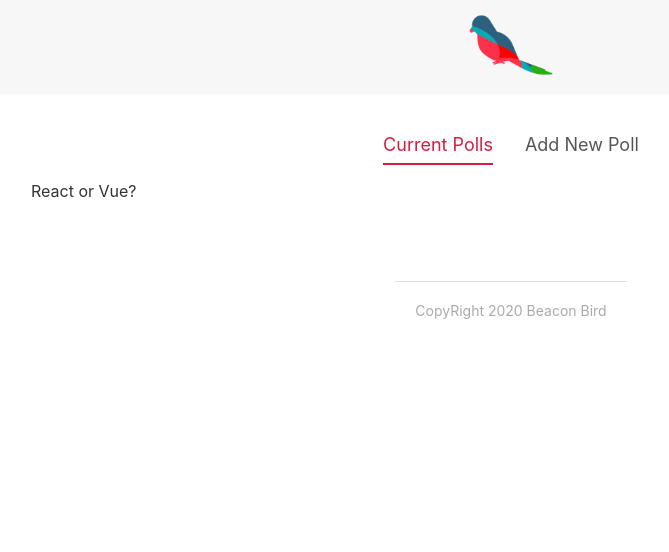
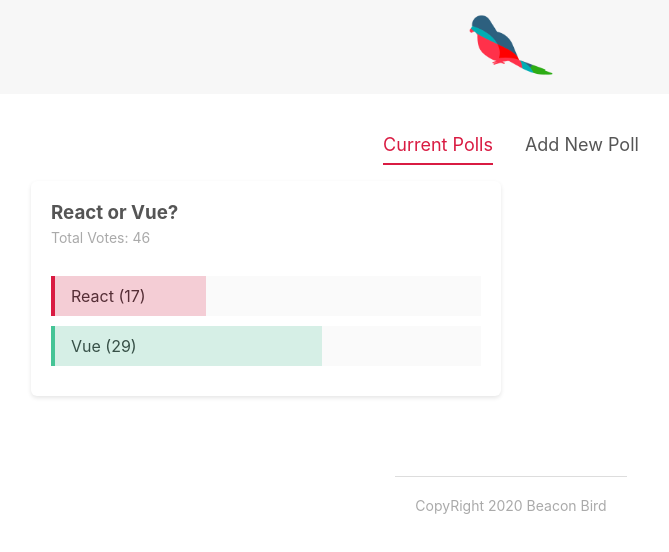
Before and after one commit to greenlightjohnny/polling, a Svelte app: page / in a window 1280 px wide. Shown: the top 552 px of the page, without its empty margins (129-798 px from the left). Built offline with nearby package versions, Linux system fonts and the light colour scheme.

Commit message:
Poll components

```diff
--- a/src/App.svelte
+++ b/src/App.svelte
@@ -29,6 +29,20 @@
     console.log(e.detail);
     activeItem = "Current Polls";
   };
+
+  const handleVote = (e) => {
+    const { option, id } = e.detail;
+    let copiedPolls = [...polls];
+    let upVotedPOll = copiedPolls.find((i) => i.id == id);
+    if (option === "a") {
+      upVotedPOll.votesA++;
+    }
+    if (option === "b") {
+      upVotedPOll.votesB++;
+    }
+
+    polls = copiedPolls;
+  };
 </script>
 
 <style>
@@ -42,7 +56,7 @@
 <main>
   <Tabs {activeItem} {items} on:tabChange={tabChange} />
   {#if activeItem === 'Current Polls'}
-    <PollList {polls} />
+    <PollList {polls} on:vote={handleVote} />
   {:else if activeItem === 'Add New Poll'}
     <CreatePollForm on:add={handleAdd} />
   {/if}
--- /dev/null
+++ b/src/components/PollDetails.svelte
@@ -0,0 +1,74 @@
+<script>
+  export let poll;
+  import { createEventDispatcher } from "svelte";
+  import Card from "../shared/Card.svelte";
+  const dispatch = createEventDispatcher();
+
+  $: totalVotes = poll.votesA + poll.votesB;
+  $: percentA = Math.floor((100 / totalVotes) * poll.votesA);
+  $: percentB = Math.floor((100 / totalVotes) * poll.votesB);
+  const handleVote = (option, id) => {
+    dispatch("vote", { option: option, id: id });
+  };
+</script>
+
+<style>
+  h3 {
+    margin: 0 auto;
+    color: #555;
+  }
+
+  p {
+    margin-top: 5px;
+    font-size: 14px;
+    color: #aaa;
+    margin-bottom: 30px;
+  }
+
+  .answer {
+    background: #fafafa;
+    cursor: pointer;
+    margin: 10px auto;
+    position: relative;
+  }
+
+  .answer:hover {
+    opacity: 0.6;
+  }
+
+  span {
+    display: inline-block;
+    padding: 10px 20px;
+  }
+
+  .percent {
+    height: 100%;
+    position: absolute;
+    box-sizing: border-box;
+  }
+
+  .percent-a {
+    background-color: rgba(217, 27, 66, 0.2);
+    border-left: 4px solid #d91b42;
+  }
+  .percent-b {
+    border-left: 4px solid #45c496;
+    background: rgba(69, 196, 150, 0.2);
+  }
+</style>
+
+<Card>
+  <div class="poll">
+    <h3>{poll.question}</h3>
+    <p>Total Votes: {totalVotes}</p>
+    <div class="answer" on:click={() => handleVote('a', poll.id)}>
+      <div class="percent percent-a" style="width: {percentA}%" />
+      <span>{poll.answerA} ({poll.votesA})</span>
+    </div>
+
+    <div class="answer" on:click={() => handleVote('b', poll.id)}>
+      <div class="percent percent-b" style="width: {percentB}%" />
+      <span>{poll.answerB} ({poll.votesB})</span>
+    </div>
+  </div>
+</Card>
--- a/src/components/PollList.svelte
+++ b/src/components/PollList.svelte
@@ -1,12 +1,20 @@
 <script>
   export let polls = [];
+  import PollDetails from "./PollDetails.svelte";
 </script>
 
 <style>
+  .polls-list {
+    display: grid;
+    grid-template-columns: 1fr 1fr;
+    grid-gap: 20px;
+  }
 </style>
 
 <div class="polls-list">
   {#each polls as poll (poll.id)}
-    <div>{poll.question}</div>
+    <div>
+      <PollDetails {poll} on:vote />
+    </div>
   {/each}
 </div>
--- /dev/null
+++ b/src/shared/Card.svelte
@@ -0,0 +1,12 @@
+<style>
+  .card {
+    background-color: #fff;
+    padding: 20px;
+    border-radius: 6px;
+    box-shadow: 0 2px 4px rgba(0, 0, 0, 0.1);
+  }
+</style>
+
+<div class="card">
+  <slot />
+</div>
```
